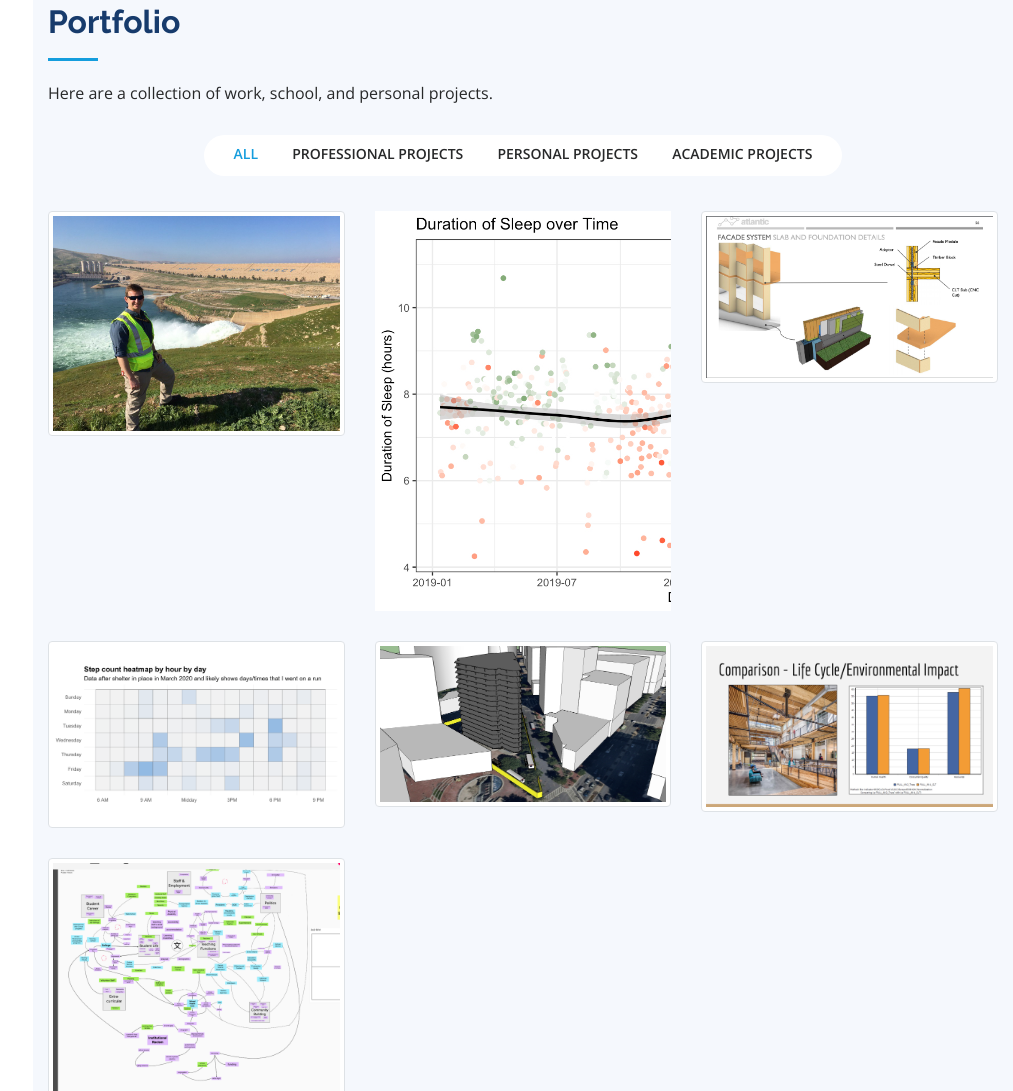
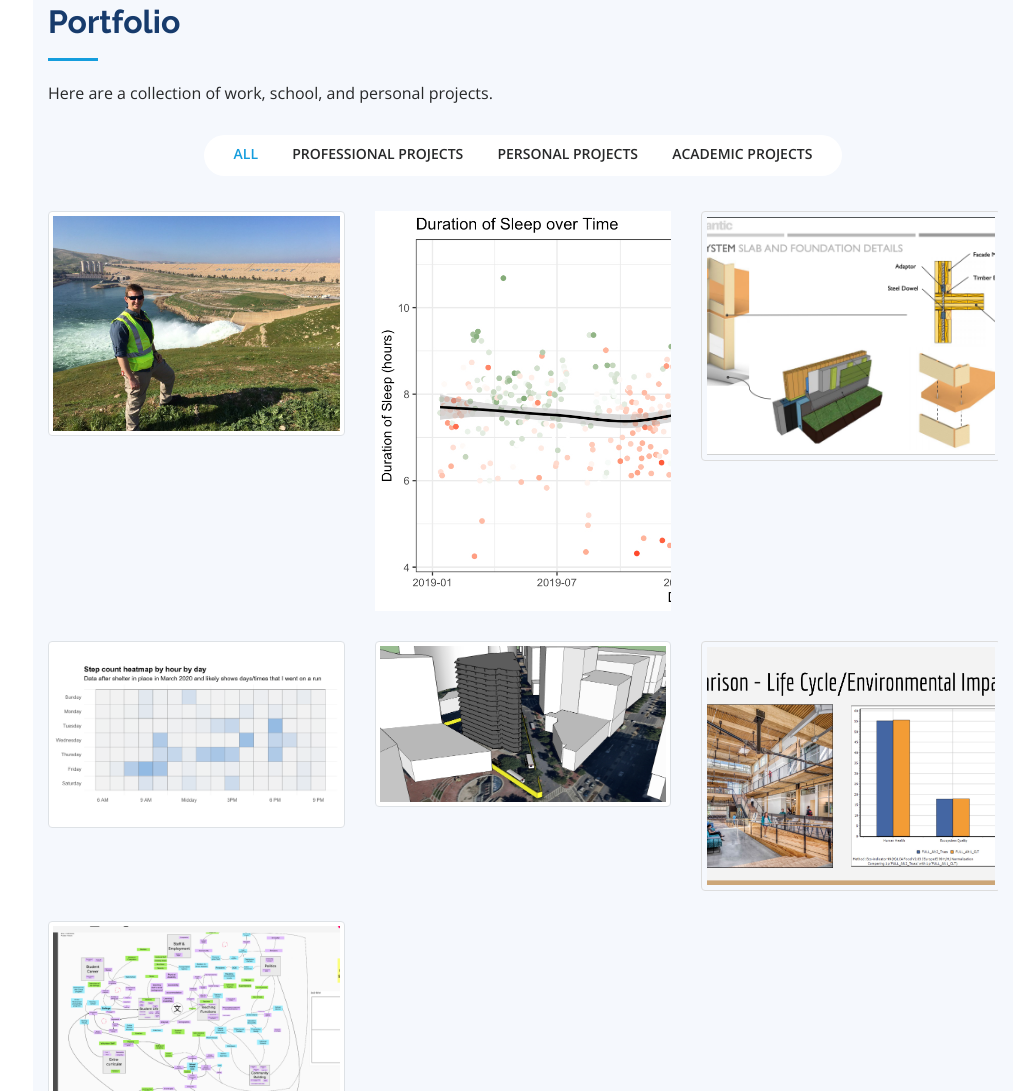
Before and after one commit to bsbyers/website, a plain HTML site: page index.html in a window 1280 px wide. Shown: the part 3689-4780 px from the top of the page, without its empty margins (267-1280 px from the left). Drawn offline with nearby package versions, Linux system fonts and the light colour scheme.

Commit message:
Update index.html
trying new thumbnail css code

```diff
--- a/index.html
+++ b/index.html
@@ -390,7 +390,7 @@
 
           <div class="col-lg-4 col-md-6 portfolio-item filter-school">
             <div class="portfolio-wrap">
-              <img src="assets/img/portfolio/pbl-3.png" class="img-thumbnail" alt="">
+              <img src="assets/img/portfolio/pbl-3.png" class="portfolio-img" alt="">
               <div class="portfolio-links">
                 <a href="assets/img/portfolio/pbl-3.png" data-gall="portfolioGallery" class="venobox" title="Global A/E/C - VR Project"><i class="bx bx-plus"></i></a>
                 <a href="pbl-project.html" title="More Details"><i class="bx bx-link"></i></a>
@@ -420,7 +420,7 @@
 
           <div class="col-lg-4 col-md-6 portfolio-item filter-school">
             <div class="portfolio-wrap">
-              <img src="assets/img/portfolio/SimaPro-2.jpg" class="img-thumbnail" alt="">
+              <img src="assets/img/portfolio/SimaPro-2.jpg" class="portfolio-img" alt="">
               <div class="portfolio-links">
                 <a href="assets/img/portfolio/SimaPro-2.jpg" data-gall="portfolioGallery" class="venobox" title="LCA Projects"><i class="bx bx-plus"></i></a>
                 <a href="Simapro-project.html" title="More Details"><i class="bx bx-link"></i></a>
```
